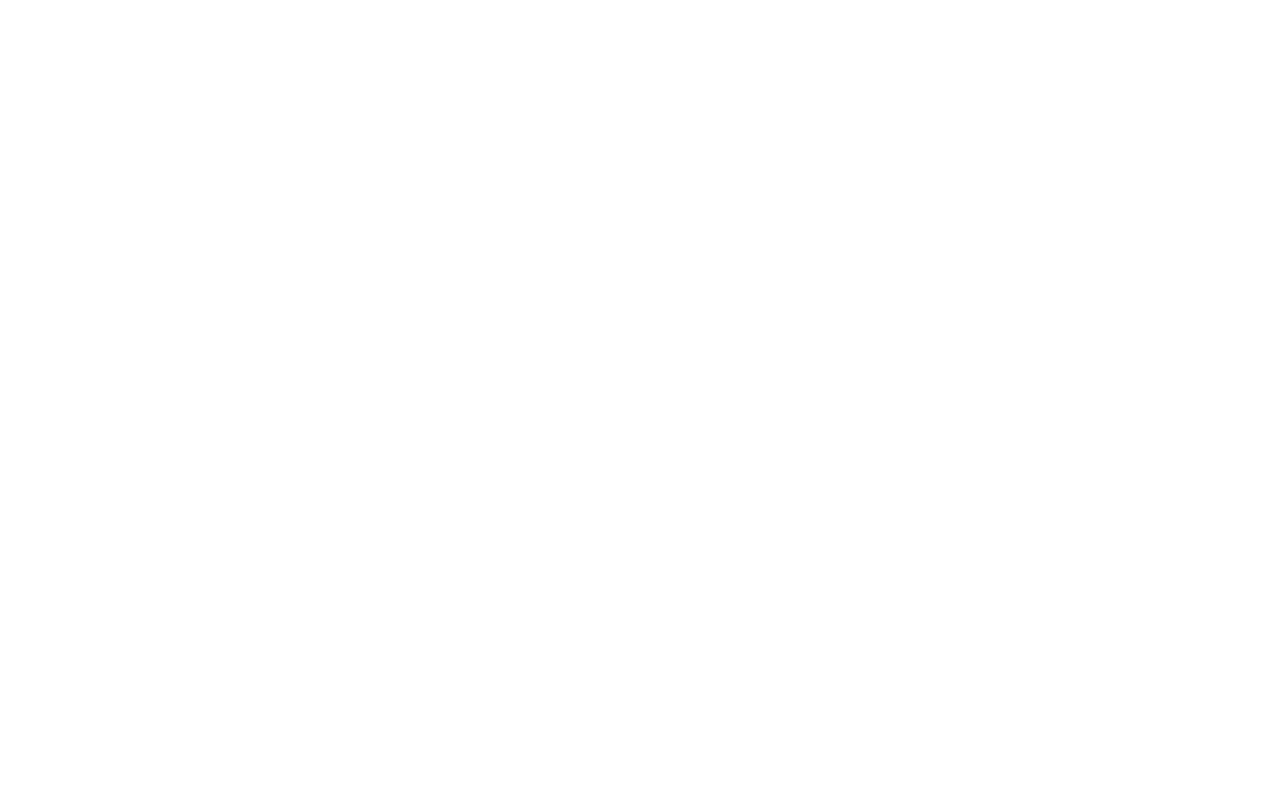
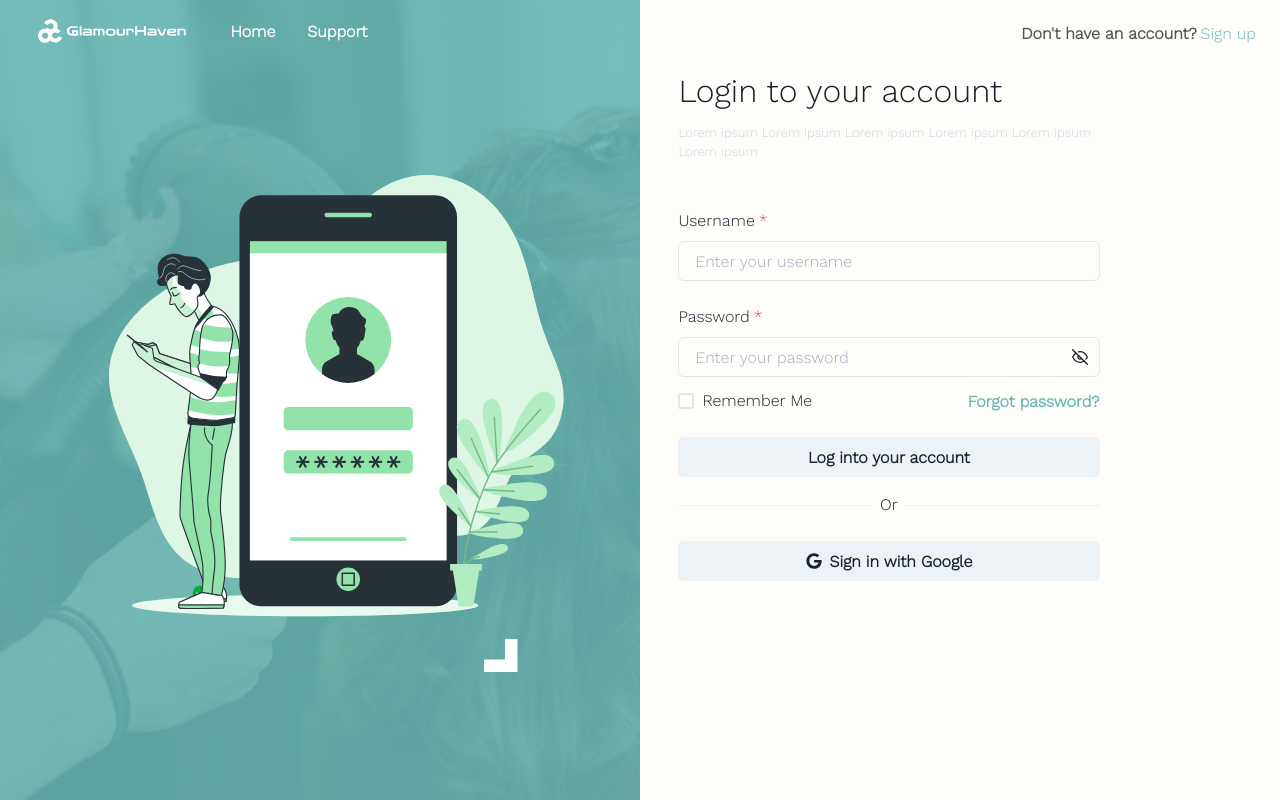
Before and after one commit to ProjectXV/glamourhaven_web, a React (Vite) app in the folder client/: page /login in a window 1280 px wide. Before the commit this address had no page. Built offline with nearby package versions, Linux system fonts and the light colour scheme.

Commit message:
Create Login page UI

```diff
--- a/client/src/App.jsx
+++ b/client/src/App.jsx
@@ -2,6 +2,7 @@ import React from 'react';
 import './App.css';
 import Home from './pages/Home';
 import { Routes, Route } from 'react-router-dom';
+import Login from './pages/Authentication/Login';
 
 function App() {
   return (
@@ -9,6 +10,7 @@ function App() {
       <Routes>
         {/* External Pages */}
         <Route index element={<Home />} />
+        <Route path="/login" element={<Login />} />
       </Routes>
     </div>
   );
--- /dev/null
+++ b/client/src/pages/Authentication/Login.jsx
@@ -0,0 +1,151 @@
+/* eslint-disable react/no-unescaped-entities */
+import React, { useState } from 'react';
+import {
+  Box,
+  Button,
+  Checkbox,
+  Divider,
+  FormControl,
+  FormLabel,
+  HStack,
+  Icon,
+  Input,
+  InputGroup,
+  InputRightElement,
+  SimpleGrid,
+  Spacer,
+  Stack,
+  Text,
+  useToast,
+} from '@chakra-ui/react';
+import { FiEye, FiEyeOff } from 'react-icons/fi';
+import { FaGoogle } from 'react-icons/fa';
+import { useNavigate } from 'react-router-dom';
+import loginImage from '../../assets/Loginpicture.svg';
+import illustration from '../../assets/Mobile login-bro.svg';
+import AuthLeftContainer from '../../components/PageSections/AuthLeftContainer';
+
+const Login = () => {
+  const toast = useToast();
+  const navigate = useNavigate();
+  const [show, setShow] = useState(false);
+  const handleShowPassword = () => {
+    setShow(!show);
+  };
+
+  return (
+    <SimpleGrid columns={[null, null, null, 2]} height="100vh">
+      {/* Left side */}
+
+      <AuthLeftContainer image={loginImage} illustration={illustration} />
+
+      {/* Right side */}
+      <Box pl="3vw">
+        <HStack mt="3vh" ml="57%" mb="3vh">
+          <Button
+            color="#555555"
+            variant="link"
+            onClick={() => navigate(`/client/signup`)}
+          >
+            <Text>Don't have an account? </Text>
+            <Text ml="0.3vw" color="brand.300" fontWeight="500">
+              Sign up
+            </Text>
+          </Button>
+        </HStack>
+        <Stack width="70%">
+          <Text align="left" fontSize="2rem">
+            Login to your account
+          </Text>
+          <Text align="left" color="gray.300" fontSize="0.8rem">
+            Lorem ipsum Lorem ipsum Lorem ipsum Lorem ipsum Lorem ipsum Lorem
+            ipsum
+          </Text>
+          <form id="login-form">
+            <FormControl id="username" mt="5vh" isRequired>
+              <FormLabel>Username</FormLabel>
+              <Input
+                id="username"
+                type="text"
+                placeholder="Enter your username"
+                // value={user.username || ''}
+                // onChange={handleChange('username')}
+              />
+            </FormControl>
+            <FormControl id="password" mt="3vh" isRequired>
+              <FormLabel>Password</FormLabel>
+              <InputGroup>
+                <Input
+                  id="password"
+                  type={show ? 'text' : 'password'}
+                  placeholder="Enter your password"
+                  //   value={user.password || ''}
+                  //   onChange={handleChange('password')}
+                  // onKeyDown={(e) => handleEnterKey(e)}
+                />
+                <InputRightElement>
+                  {show ? (
+                    <Icon as={FiEye} onClick={handleShowPassword} />
+                  ) : (
+                    <Icon as={FiEyeOff} onClick={handleShowPassword} />
+                  )}
+                </InputRightElement>
+              </InputGroup>
+            </FormControl>
+            {/* {errors && (
+              <Text mt="1vh" align="left" color="red">
+                {errors.password || errors.username}
+              </Text>
+            )}
+            {errorMessage && (
+              <Text mt="1vh" align="left" color="red">
+                {errorMessage}
+              </Text>
+            )} */}
+            <HStack mt="1.5vh" width="inherit">
+              <Checkbox>Remember Me</Checkbox>
+              <Spacer />
+              <Button variant="link" color="brand.300">
+                Forgot password?
+              </Button>
+            </HStack>
+            <Button
+              mt="3vh"
+              mb="2vh"
+              // type="submit"
+              width="100%"
+              //   isDisabled={!user.password || !user.username}
+              //   bg={!user.password || !user.username ? 'brand.200' : 'brand.300'}
+              //   color={
+              //     !user.password || !user.username ? 'brand.300' : 'brand.200'
+              //   }
+              _focus={{ outline: 'none' }}
+              _active={{ outline: 'none' }}
+              //   isLoading={loading}
+              //   onClick={handleSubmit}
+            >
+              Log into your account
+            </Button>
+            <HStack>
+              <Divider />
+              <Text>Or</Text>
+              <Divider />
+            </HStack>
+            <Button
+              leftIcon={<FaGoogle />}
+              mt="3vh"
+              mb="2vh"
+              width="100%"
+              _focus={{ outline: 'none' }}
+              _active={{ outline: 'none' }}
+            >
+              Sign in with Google
+            </Button>
+          </form>
+        </Stack>
+      </Box>
+    </SimpleGrid>
+  );
+};
+
+export default Login;
```
Also changed, not shown: client/src/assets/Loginpicture.svg (added), client/src/assets/Mobile login-bro.svg (added).
